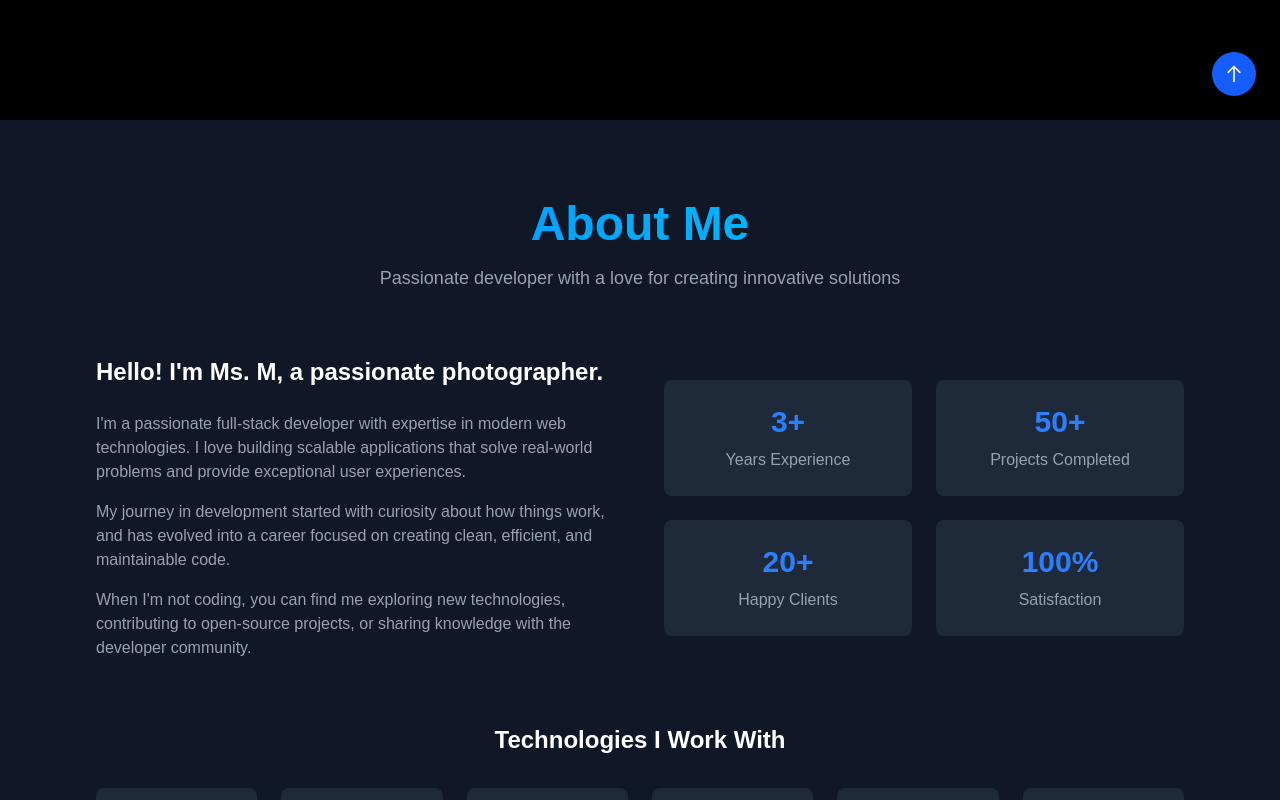
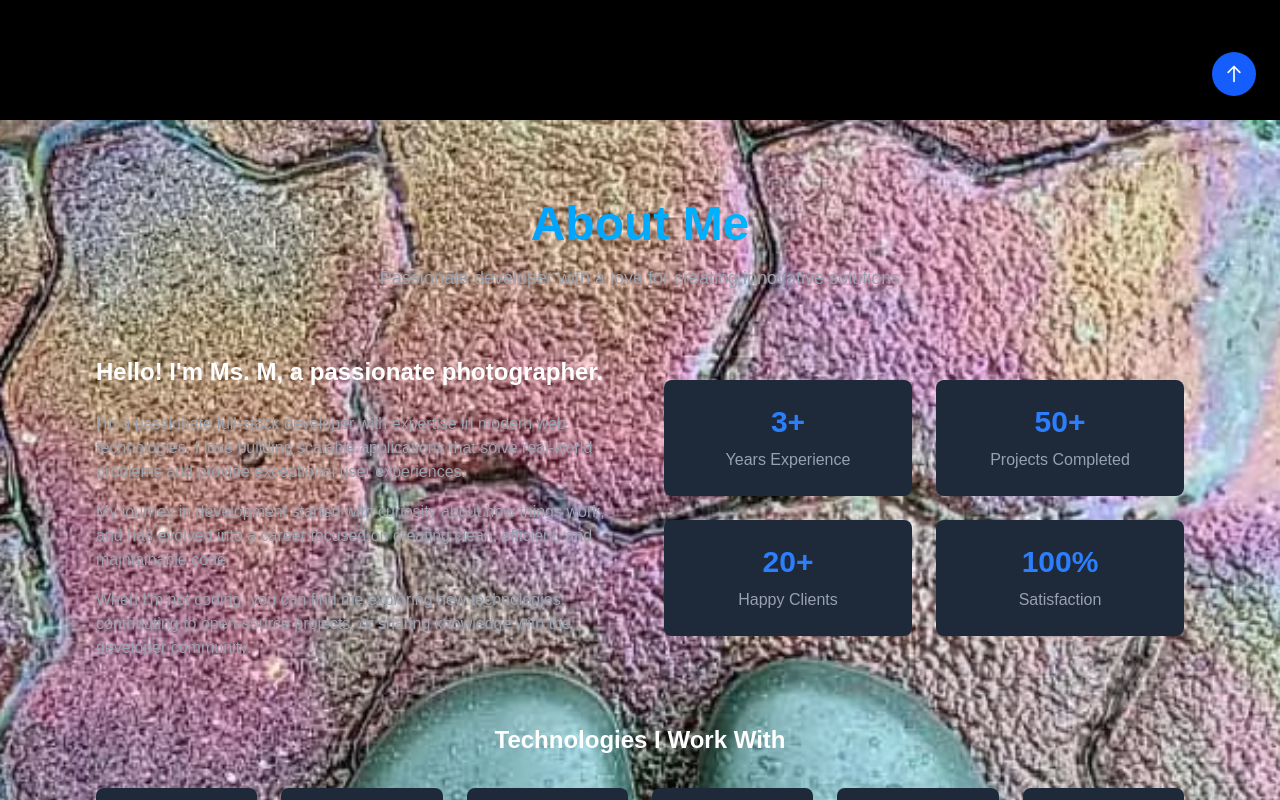
Before and after one commit to vladimirt10/photo_portfolio, a React (Vite) app: page / in a window 1280 px wide. Shown: the part 680-1480 px from the top of the page. Built offline with nearby package versions, Linux system fonts and the light colour scheme.

Commit message:
oil colors

```diff
--- a/src/App.css
+++ b/src/App.css
@@ -79,3 +79,58 @@ body {
 .loading-screen {
   font-family: 'Courier New', monospace;
 }
+
+/* About section background transition */
+#about {
+  transition: background-position 0.3s ease-out;
+}
+
+/* Parallax effect for the oil colors background */
+.parallax-bg {
+  background-attachment: fixed;
+  background-position: center;
+  background-repeat: no-repeat;
+  background-size: cover;
+}
+
+/* Smooth reveal animation for background */
+@keyframes fadeInBackground {
+  0% {
+    opacity: 0;
+    transform: scale(1.1);
+  }
+  100% {
+    opacity: 1;
+    transform: scale(1);
+  }
+}
+
+.bg-reveal {
+  animation: fadeInBackground 1s ease-out;
+}
+
+/* Enhanced overlay for better text readability */
+.overlay-gradient {
+  background: linear-gradient(
+    135deg,
+    rgba(0, 0, 0, 0.8) 0%,
+    rgba(0, 0, 0, 0.6) 50%,
+    rgba(0, 0, 0, 0.8) 100%
+  );
+}
+
+/* Oil colors background */
+.oil-colors-bg {
+  background-image: url('/photo_portfolio/oil_colors.jpg');
+  background-size: cover;
+  background-position: center;
+  background-attachment: fixed;
+  background-repeat: no-repeat;
+}
+
+/* Fallback for mobile devices where fixed attachment might not work */
+@media (max-width: 768px) {
+  .oil-colors-bg {
+    background-attachment: scroll;
+  }
+}
--- a/src/components/About.jsx
+++ b/src/components/About.jsx
@@ -1,9 +1,23 @@
 import { RevealOnScroll } from './RevealOnScroll';
+import oilColorsImg from '../assets/oil_colors.jpg';
 
 export const About = () => {
   return (
-    <section id="about" className="py-20 bg-gray-900">
-      <div className="max-w-6xl mx-auto px-4 sm:px-6 lg:px-8">
+    <section
+      id="about"
+      className="py-20 relative bg-reveal"
+      style={{
+        backgroundImage: `url(${oilColorsImg})`,
+        backgroundSize: 'cover',
+        backgroundPosition: 'center',
+        backgroundAttachment: window.innerWidth > 768 ? 'fixed' : 'scroll',
+        backgroundRepeat: 'no-repeat',
+        minHeight: '100vh'
+      }}
+    >
+      {/* Enhanced overlay for better text readability */}
+      <div className="absolute inset-0 overlay-gradient"></div>
+      <div className="max-w-6xl mx-auto px-4 sm:px-6 lg:px-8 relative z-10">
         <RevealOnScroll>
           <div className="text-center mb-16">
             <h2 className="text-4xl md:text-5xl font-bold mb-4 bg-gradient-to-r from-blue-500 to-cyan-400 bg-clip-text text-transparent">
```
Also changed, not shown: public/oil_colors.jpg (added), src/assets/oil_colors.jpg (added).
